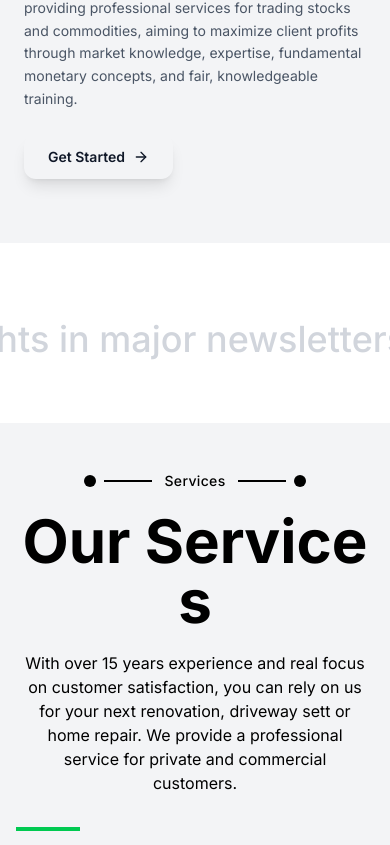
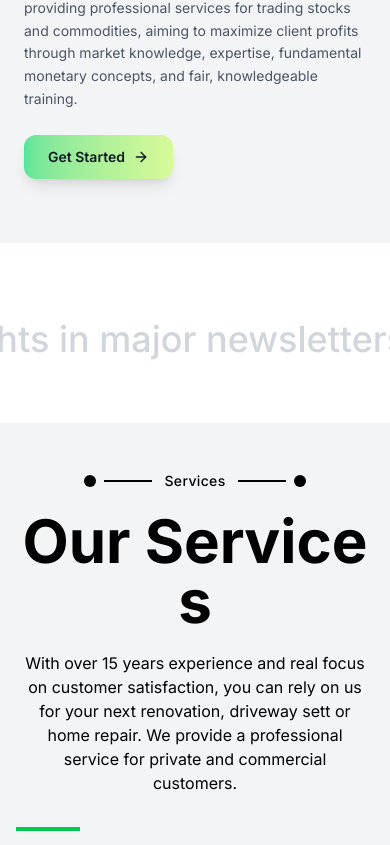
Before and after one commit to ritikrathod23/Pheonix, a React (Vite) app: page / in a window 390 px wide. Shown: the part 1659-2504 px from the top of the page. Built offline with nearby package versions, Linux system fonts and the light colour scheme.

Commit message:
content changed

```diff
--- a/src/components/Home/MissionGoalsSection.jsx
+++ b/src/components/Home/MissionGoalsSection.jsx
@@ -43,7 +43,7 @@ export default function MissionGoalsSection() {
               whileInView={{ opacity: 1, x: 0 }} // Slide to place when visible
               transition={{ duration: 0.8, ease: "easeOut" }}
               // viewport={{ root: scrollRef, once: true }} // animates once (optional)
-              className="flex items-center gap-2 sm:gap-3 bg-gradient-to from-lime-200 to-green-400/70 hover:from-lime-300 hover:to-green-500 text-gray-900 font-semibold px-6 sm:px-8 py-3 sm:py-4 rounded-xl transition-all duration-300 shadow-lg hover:shadow-xl group text-sm sm:text-base"
+              className="flex items-center gap-2 sm:gap-3 bg-gradient-to-l from-lime-200 to-green-400/70 hover:from-lime-300 hover:to-green-500 text-gray-900 font-semibold px-6 sm:px-8 py-3 sm:py-4 rounded-xl transition-all duration-300 shadow-lg hover:shadow-xl group text-sm sm:text-base"
             >
               Get Started
               <ArrowRight className="w-4 h-4 sm:w-5 sm:h-5 group-hover:translate-x-1 transition-transform" />
--- a/src/components/Home/WhyChooseUs.jsx
+++ b/src/components/Home/WhyChooseUs.jsx
@@ -66,7 +66,7 @@ const WhyChooseUs = () => {
                         >
                             <h2 className="text-5xl font-bold text-green-500">+98%</h2>
                             <p className="text-gray-600 mt-2">
-                                Enhanced portfolio efficiency through data-driven investment models.
+                                Observed across past trading calls based on research-led analysis and risk management.
                             </p>
                         </motion.div>
 
@@ -78,7 +78,7 @@ const WhyChooseUs = () => {
                         >
                             <h2 className="text-5xl font-bold text-green-500">+67%</h2>
                             <p className="text-gray-600 mt-2">
-                                Growth in client capital driven by strategic equity allocation and long-term compounding.
+                                Structured trading calls designed to improve discipline, execution, and consistency over time.
                             </p>
                         </motion.div>
                     </div>
```
